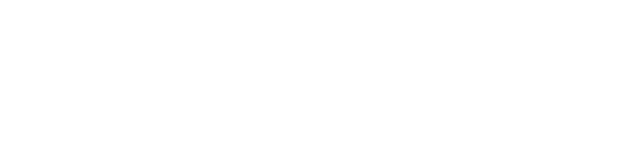
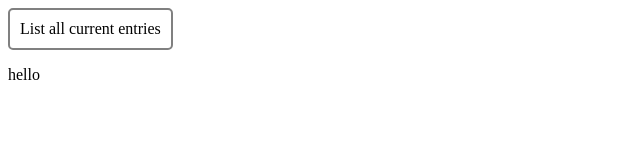
Before and after one commit to noratop/demo-restapi-addressbook-app, a website: page index.html in a window 1280 px wide. Both pictures are taken after a click on the element "List all current entries". Shown: the whole page, without its empty margins (0-640 px from the left). Drawn offline with nearby package versions, Linux system fonts and the light colour scheme.

Commit message:
added append content with jquery

```diff
--- a/index.html
+++ b/index.html
@@ -8,6 +8,7 @@
         <script type='text/javascript' src='jquery/script.js'></script>
 	</head>
 	<body>
-        <div>List all current entries</div>
+        <div id="button">List all current entries</div>
+        <div id="result"></div>
 	</body>
 </html>
--- a/jquery/script.js
+++ b/jquery/script.js
@@ -1,8 +1,9 @@
 $(document).ready(function(){
-    $('div').click(function(){
-        $(this).fadeOut('fast');
+    $('#button').click(function(){
+        var toAdd = "hello";
+        $('#result').append("<p>"+toAdd+"</p>");
     });
-    $('div').hover(function(){
+    $('#button').hover(function(){
         $(this).toggleClass('back');
     });
 });
--- a/style/style.css
+++ b/style/style.css
@@ -1,4 +1,4 @@
-div {
+#button {
     display: inline-block;
     padding: 10px;
     border: 2px grey solid;
```
